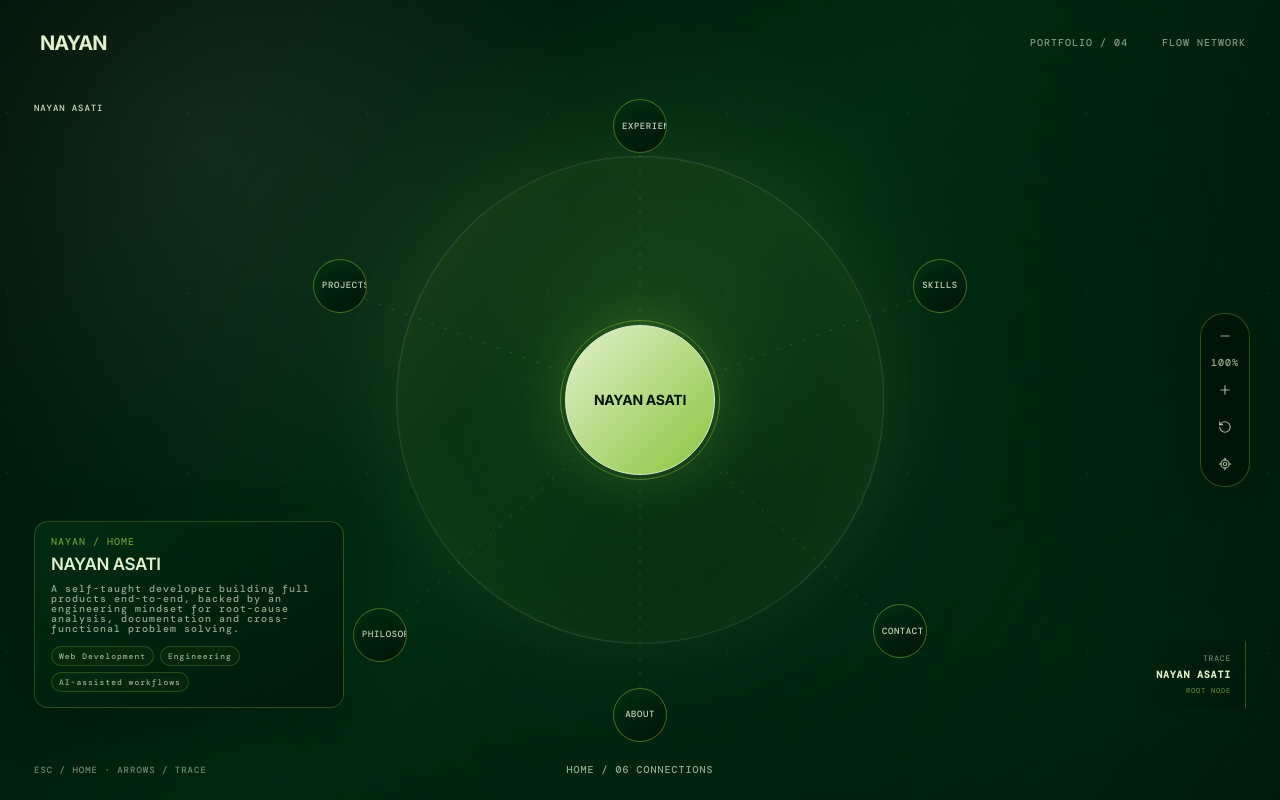
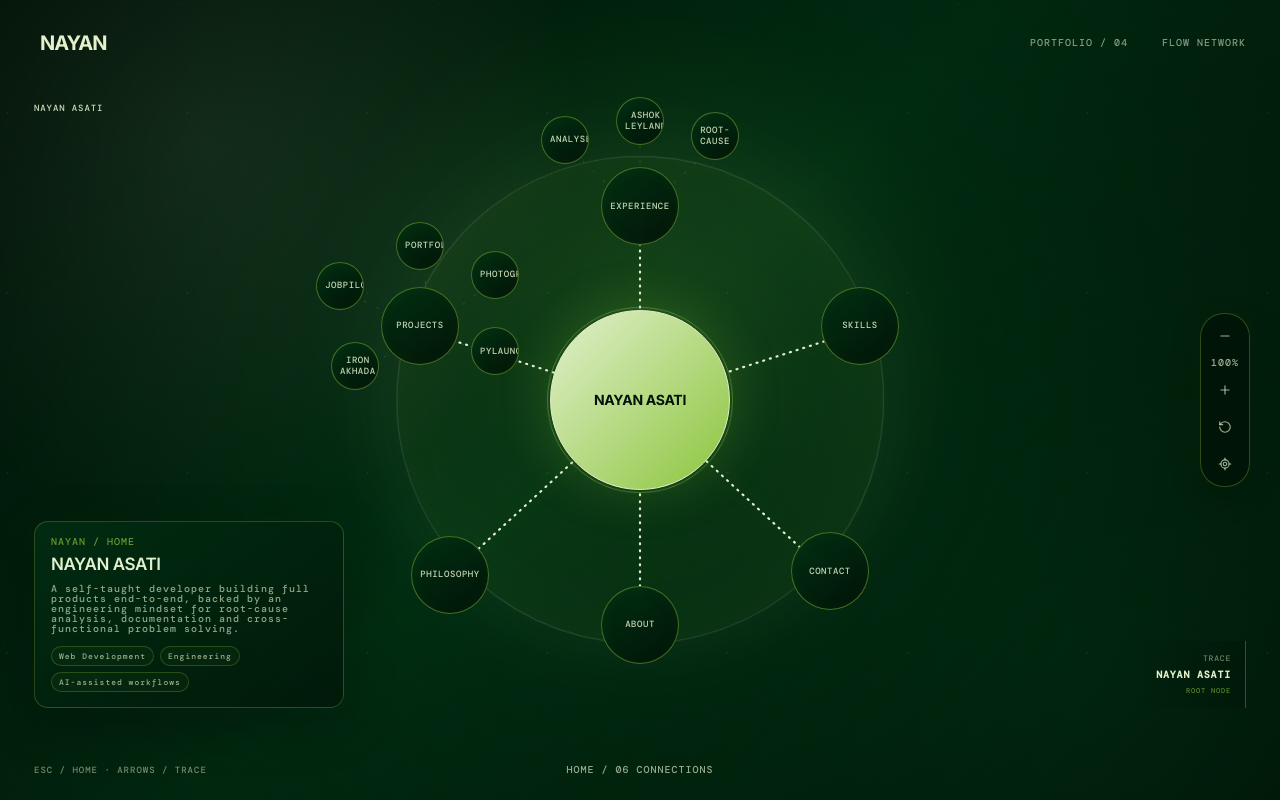
Before and after one commit to Nayan1209/Flow-Portfolio, a Next.js app: page / in a window 1280 px wide. Built offline with nearby package versions, Linux system fonts and the light colour scheme.

Commit message:
feat: refine home flow density and node readability

```diff
--- a/app/page.tsx
+++ b/app/page.tsx
@@ -5,27 +5,50 @@ import { ArrowLeft, ExternalLink, LocateFixed, Minus, Plus, RotateCcw } from 'lu
 
 type Level = 'home' | 'projects' | 'jobpilot' | 'ironakhada' | 'portfolio' | 'photography' | 'pylauncher' | 'experience' | 'skills' | 'philosophy' | 'contact' | 'about';
 type Point = { x: number; y: number };
-type Node = { id: string; label: string; x: number; y: number; size?: number; description?: string; depth?: number };
+type Node = { id: string; label: string; displayLabel?: string; x: number; y: number; size?: number; description?: string; depth?: number; homeRole?: 'primary' | 'satellite' };
 type Graph = { center: Node; nodes: Node[] };
 type Detail = { eyebrow: string; title: string; body: string; tags: string[]; links?: { label: string; href: string }[] };
 
-const n = (id: string, label: string, x: number, y: number, description?: string): Node => ({ id, label, x, y, description });
-const homeGraph: Graph = { center: { id: 'nayan', label: 'NAYAN ASATI', x: 0, y: 0, size: 150 }, nodes: [n('projects','PROJECTS',-300,-110),n('experience','EXPERIENCE',0,-270),n('skills','SKILLS',300,-110),n('philosophy','PHILOSOPHY',-260,235),n('contact','CONTACT',260,235),n('about','ABOUT',0,315)] };
-const graphs: Record<Exclude<Level,'home'>, Graph> = {
-  projects:{center:{id:'projects',label:'PROJECTS',x:0,y:0,size:120},nodes:[n('jobpilot','JOBPILOT AI',-350,-130,'AI-assisted job outreach workflow'),n('ironakhada','IRON AKHADA',-175,-255,'Fitness-focused web project'),n('portfolio','NAYAN ASATI PORTFOLIO',175,-255,'Interactive Flow portfolio experience'),n('photography','GHOUL PHOTOGRAPHY',350,-130,'Cinematic photography archive and automated content workflows'),n('pylauncher','PYLAUNCHER',0,255,'Python-based launcher project')]},
-  jobpilot:{center:{id:'jobpilot',label:'JOBPILOT AI',x:0,y:0,size:132},nodes:[n('problem','PROBLEM',-310,-125,'Reduce repetitive job-search and outreach work.'),n('system','SYSTEM',0,-230,'Import, matching, drafting, approval and outreach.'),n('technology','TECHNOLOGY',310,-125,'Modern web stack with AI-assisted workflows.'),n('nextjs','NEXT.JS',165,115),n('typescript','TYPESCRIPT',310,225),n('ai','AI AGENT',20,245)]},
-  ironakhada:{center:{id:'ironakhada',label:'IRON AKHADA',x:0,y:0,size:126},nodes:[n('fitness','FITNESS',-270,-145,'Fitness-focused product direction.'),n('experience','EXPERIENCE',0,-235,'A focused interface built around the user journey.'),n('build','BUILD',270,-145,'Web implementation and iterative product development.')]},
-  portfolio:{center:{id:'portfolio',label:'NAYAN ASATI PORTFOLIO',x:0,y:0,size:132},nodes:[n('flow','FLOW',-270,-145,'Portfolio navigation designed as a connected system.'),n('interactive','INTERACTIVE',0,-235,'Drag, zoom, hover and click interactions.'),n('phases','PHASES',270,-145,'A phased build process from foundation to deep flows.')]},
-  photography:{center:{id:'photography',label:'GHOUL PHOTOGRAPHY',x:0,y:0,size:128},nodes:[n('archive','ARCHIVE',-260,-150,'A cinematic photography archive.'),n('gallery','GALLERY',0,-240,'Responsive galleries built for visual browsing.'),n('automation','AUTOMATION',260,-150,'Gemini AI and Instagram API workflows.')]},
-  pylauncher:{center:{id:'pylauncher',label:'PYLAUNCHER',x:0,y:0,size:126},nodes:[n('python','PYTHON',-270,-145,'Python-based application development.'),n('launcher','LAUNCHER',0,-235,'A utility-oriented launcher experience.'),n('interface','INTERFACE',270,-145,'Desktop interaction and usability.')]},
-  experience:{center:{id:'experience',label:'EXPERIENCE',x:0,y:0,size:120},nodes:[n('engineering','ENGINEER',-285,-120,'Analyser Instrument Company Pvt. Ltd. · Nov 2025 – Jun 2026'),n('manufacturing','ASHOK LEYLAND',0,-230,'Graduate Apprentice Trainee · Aug 2024 – Jul 2025'),n('proposal','ROOT-CAUSE',285,-120,'Engineering problem solving, process documentation and coordination.')]},
-  skills:{center:{id:'skills',label:'SKILLS',x:0,y:0,size:120},nodes:[n('frontend','WEB',-285,-120,'HTML5, CSS3, JavaScript, React, Node.js, Bootstrap.'),n('python','PYTHON',0,-230,'Python with FastAPI and Kivy.'),n('platforms','PLATFORMS',285,-120,'Git, GitHub, GitHub Actions, Netlify, Render and GitHub Pages.'),n('api','REST APIs',-145,205,'API-driven product development and integrations.'),n('responsive','RESPONSIVE',145,205,'Responsive web design across desktop and mobile.')]},
-  philosophy:{center:{id:'philosophy',label:'PHILOSOPHY',x:0,y:0,size:126},nodes:[n('problem','FIND THE ROOT',-285,-125,'Use engineering-style root-cause analysis before adding complexity.'),n('system','BUILD THE SYSTEM',0,-230,'Think end-to-end: frontend, backend, deployment and workflow.'),n('ai','SHIP WITH LEVERAGE',285,-125,'Use AI-assisted development to move quickly while keeping working software as the goal.')]},
-  contact:{center:{id:'contact',label:'CONTACT',x:0,y:0,size:120},nodes:[n('email','EMAIL',-240,-125,'nayanasati2001@gmail.com'),n('linkedin','LINKEDIN',0,-220,'Professional profile and network.'),n('github','GITHUB',240,-125,'Code, experiments and repositories.')]},
-  about:{center:{id:'about',label:'ABOUT',x:0,y:0,size:120},nodes:[n('engineer','ENGINEER',-285,-120,'Electrical engineering background with manufacturing and technical proposal experience.'),n('developer','DEVELOPER',0,-225,'Self-taught developer building full products end-to-end.'),n('selftaught','SELF-TAUGHT',285,-120,'Hands-on learning across web development, APIs, deployment and AI-assisted workflows.')]}
+const n = (id: string, label: string, x: number, y: number, description?: string, extra?: Partial<Node>): Node => ({ id, label, x, y, description, ...extra });
+
+const homeGraph: Graph = {
+  center: { id: 'nayan', label: 'NAYAN ASATI', x: 0, y: 0, size: 180 },
+  nodes: [
+    n('projects', 'PROJECTS', -220, -70, undefined, { homeRole: 'primary', size: 78 }),
+    n('experience', 'EXPERIENCE', 0, -190, undefined, { homeRole: 'primary', size: 78 }),
+    n('skills', 'SKILLS', 220, -70, undefined, { homeRole: 'primary', size: 78 }),
+    n('philosophy', 'PHILOSOPHY', -190, 175, undefined, { homeRole: 'primary', size: 78 }),
+    n('contact', 'CONTACT', 190, 175, undefined, { homeRole: 'primary', size: 78 }),
+    n('about', 'ABOUT', 0, 225, undefined, { homeRole: 'primary', size: 78 }),
+
+    n('jobpilot', 'JOBPILOT AI', -300, -110, 'AI-assisted job outreach workflow', { displayLabel: 'JOBPILOT', homeRole: 'satellite', size: 48 }),
+    n('ironakhada', 'IRON AKHADA', -285, -30, 'Fitness-focused web project', { displayLabel: 'IRON AKHADA', homeRole: 'satellite', size: 48 }),
+    n('portfolio', 'NAYAN ASATI PORTFOLIO', -220, -150, 'Interactive Flow portfolio experience', { displayLabel: 'PORTFOLIO', homeRole: 'satellite', size: 48 }),
+    n('photography', 'GHOUL PHOTOGRAPHY', -145, -125, 'Cinematic photography archive and automated content workflows', { displayLabel: 'PHOTOGRAPHY', homeRole: 'satellite', size: 48 }),
+    n('pylauncher', 'PYLAUNCHER', -145, -45, 'Python-based launcher project', { displayLabel: 'PYLAUNCHER', homeRole: 'satellite', size: 48 }),
+
+    n('engineering', 'ENGINEER', -75, -260, 'Analyser Instrument Company Pvt. Ltd. · Nov 2025 – Jun 2026', { displayLabel: 'ANALYSER', homeRole: 'satellite', size: 48 }),
+    n('manufacturing', 'ASHOK LEYLAND', 0, -275, 'Graduate Apprentice Trainee · Aug 2024 – Jul 2025', { displayLabel: 'ASHOK LEYLAND', homeRole: 'satellite', size: 48 }),
+    n('proposal', 'ROOT-CAUSE', 75, -260, 'Engineering problem solving, process documentation and coordination.', { displayLabel: 'ROOT-CAUSE', homeRole: 'satellite', size: 48 }),
+  ]
 };
+
+const graphs: Record<Exclude<Level, 'home'>, Graph> = {
+  projects:{center:{id:'projects',label:'PROJECTS',x:0,y:0,size:138},nodes:[n('jobpilot','JOBPILOT AI',-290,-105,'AI-assisted job outreach workflow'),n('ironakhada','IRON AKHADA',-145,-205,'Fitness-focused web project'),n('portfolio','NAYAN ASATI PORTFOLIO',145,-205,'Interactive Flow portfolio experience'),n('photography','GHOUL PHOTOGRAPHY',290,-105,'Cinematic photography archive and automated content workflows'),n('pylauncher','PYLAUNCHER',0,205,'Python-based launcher project')]},
+  jobpilot:{center:{id:'jobpilot',label:'JOBPILOT AI',x:0,y:0,size:148},nodes:[n('problem','PROBLEM',-270,-110,'Reduce repetitive job-search and outreach work.'),n('system','SYSTEM',0,-205,'Import, matching, drafting, approval and outreach.'),n('technology','TECHNOLOGY',270,-110,'Modern web stack with AI-assisted workflows.'),n('nextjs','NEXT.JS',145,105),n('typescript','TYPESCRIPT',270,200),n('ai','AI AGENT',20,220)]},
+  ironakhada:{center:{id:'ironakhada',label:'IRON AKHADA',x:0,y:0,size:142},nodes:[n('fitness','FITNESS',-230,-120,'Fitness-focused product direction.'),n('experience','EXPERIENCE',0,-205,'A focused interface built around the user journey.'),n('build','BUILD',230,-120,'Web implementation and iterative product development.')]},
+  portfolio:{center:{id:'portfolio',label:'NAYAN ASATI PORTFOLIO',x:0,y:0,size:148},nodes:[n('flow','FLOW',-230,-120,'Portfolio navigation designed as a connected system.'),n('interactive','INTERACTIVE',0,-205,'Drag, zoom, hover and click interactions.'),n('phases','PHASES',230,-120,'A phased build process from foundation to deep flows.')]},
+  photography:{center:{id:'photography',label:'GHOUL PHOTOGRAPHY',x:0,y:0,size:144},nodes:[n('archive','ARCHIVE',-220,-125,'A cinematic photography archive.'),n('gallery','GALLERY',0,-215,'Responsive galleries built for visual browsing.'),n('automation','AUTOMATION',220,-125,'Gemini AI and Instagram API workflows.')]},
+  pylauncher:{center:{id:'pylauncher',label:'PYLAUNCHER',x:0,y:0,size:142},nodes:[n('python','PYTHON',-230,-120,'Python-based application development.'),n('launcher','LAUNCHER',0,-205,'A utility-oriented launcher experience.'),n('interface','INTERFACE',230,-120,'Desktop interaction and usability.')]},
+  experience:{center:{id:'experience',label:'EXPERIENCE',x:0,y:0,size:138},nodes:[n('engineering','ENGINEER',-245,-105,'Analyser Instrument Company Pvt. Ltd. · Nov 2025 – Jun 2026'),n('manufacturing','ASHOK LEYLAND',0,-205,'Graduate Apprentice Trainee · Aug 2024 – Jul 2025'),n('proposal','ROOT-CAUSE',245,-105,'Engineering problem solving, process documentation and coordination.')]},
+  skills:{center:{id:'skills',label:'SKILLS',x:0,y:0,size:138},nodes:[n('frontend','WEB',-245,-105,'HTML5, CSS3, JavaScript, React, Node.js, Bootstrap.'),n('python','PYTHON',0,-205,'Python with FastAPI and Kivy.'),n('platforms','PLATFORMS',245,-105,'Git, GitHub, GitHub Actions, Netlify, Render and GitHub Pages.'),n('api','REST APIs',-125,185,'API-driven product development and integrations.'),n('responsive','RESPONSIVE',125,185,'Responsive web design across desktop and mobile.')]},
+  philosophy:{center:{id:'philosophy',label:'PHILOSOPHY',x:0,y:0,size:144},nodes:[n('problem','FIND THE ROOT',-245,-110,'Use engineering-style root-cause analysis before adding complexity.'),n('system','BUILD THE SYSTEM',0,-205,'Think end-to-end: frontend, backend, deployment and workflow.'),n('ai','SHIP WITH LEVERAGE',245,-110,'Use AI-assisted development to move quickly while keeping working software as the goal.')]},
+  contact:{center:{id:'contact',label:'CONTACT',x:0,y:0,size:138},nodes:[n('email','EMAIL',-210,-110,'nayanasati2001@gmail.com'),n('linkedin','LINKEDIN',0,-200,'Professional profile and network.'),n('github','GITHUB',210,-110,'Code, experiments and repositories.')]},
+  about:{center:{id:'about',label:'ABOUT',x:0,y:0,size:138},nodes:[n('engineer','ENGINEER',-245,-105,'Electrical engineering background with manufacturing and technical proposal experience.'),n('developer','DEVELOPER',0,-200,'Self-taught developer building full products end-to-end.'),n('selftaught','SELF-TAUGHT',245,-105,'Hands-on learning across web development, APIs, deployment and AI-assisted workflows.')]}
+};
+
 const parentOf: Partial<Record<Level,Level>> = { projects:'home', jobpilot:'projects', ironakhada:'projects', portfolio:'projects', photography:'projects', pylauncher:'projects', experience:'home', skills:'home', philosophy:'home', contact:'home', about:'home' };
-const childLinks: Record<string,Level|undefined> = { projects:'projects',jobpilot:'jobpilot',ironakhada:'ironakhada',portfolio:'portfolio',photography:'photography',pylauncher:'pylauncher',experience:'experience',skills:'skills',philosophy:'philosophy',contact:'contact',about:'about',nayan:'home' };
+const childLinks: Record<string,Level|undefined> = { projects:'projects',jobpilot:'jobpilot',ironakhada:'ironakhada',portfolio:'portfolio',photography:'photography',pylauncher:'pylauncher',experience:'experience',skills:'skills',philosophy:'philosophy',contact:'contact',about:'about',engineering:'experience',manufacturing:'experience',proposal:'experience',nayan:'home' };
 const externalLinks: Record<string,string|undefined> = { jobpilot:'https://github.com/Nayan1209/jobpilot-ai', photography:'https://ghoul-photography.vercel.app/', email:'mailto:nayanasati2001@gmail.com', linkedin:'https://linkedin.com/in/nayan-1209-asati', github:'https://github.com/Nayan1209' };
 const details: Record<Level,Detail> = {
   home:{eyebrow:'NAYAN / HOME',title:'Engineer → Developer',body:'A self-taught developer building full products end-to-end, backed by an engineering mindset for root-cause analysis, documentation and cross-functional problem solving.',tags:['Web Development','Engineering','AI-assisted workflows']},
@@ -58,7 +81,7 @@ export default function Home(){
   const graph=graphFor(level);
   const ancestry=useMemo<Level[]>(()=>{const chain:Level[]=[];let cursor:Level=level;while(cursor!=='home'){chain.unshift(cursor);cursor=parentOf[cursor]??'home';}return ['home',...chain];},[level]);
   const depth=ancestry.length-1;
-  const ancestorNodes=useMemo(()=>ancestry.map((item,index)=>{const node=nodeFor(item),distance=depth-index;return {...node,x:90-distance*175,y:0,size:distance===0?node.size:Math.max(46,(node.size??110)*Math.pow(.7,distance)),depth:distance};}),[ancestry,depth]);
+  const ancestorNodes=useMemo(()=>ancestry.map((item,index)=>{const node=nodeFor(item),distance=depth-index;return {...node,x:90-distance*150,y:0,size:distance===0?node.size:Math.max(52,(node.size??110)*Math.pow(.72,distance)),depth:distance};}),[ancestry,depth]);
   const nested=level!=='home';
   const focus=nested?ancestorNodes[depth]:graph.center;
   const displayNodes=nested?graph.nodes.map(node=>({...node,x:focus.x+node.x*.5,y:node.y*.5})):graph.nodes;
@@ -78,6 +101,10 @@ export default function Home(){
   useEffect(()=>()=>{if(animation.current)cancelAnimationFrame(animation.current);},[]);
   useEffect(()=>{const onKey=(event:KeyboardEvent)=>{if(event.key==='Escape')resetView('home');if(event.key==='+'||event.key==='=')zoom(1.08);if(event.key==='-')zoom(.925);if(event.key==='0')resetView(level);if(event.key==='ArrowRight'||event.key==='ArrowDown'){event.preventDefault();focusNode(focusIndex+1);}if(event.key==='ArrowLeft'||event.key==='ArrowUp'){event.preventDefault();focusNode(focusIndex-1);}if(event.key==='Enter'){const node=allNodes[focusIndex];if(node)selectNode(node);}};window.addEventListener('keydown',onKey);return()=>window.removeEventListener('keydown',onKey);},[level,focusIndex,allNodes]);
 
+  const primaryHomeNodes=displayNodes.filter(node=>node.homeRole==='primary');
+  const projectHomeNodes=displayNodes.filter(node=>['jobpilot','ironakhada','portfolio','photography','pylauncher'].includes(node.id));
+  const experienceHomeNodes=displayNodes.filter(node=>['engineering','manufacturing','proposal'].includes(node.id));
+
   return <main className="flow" ref={stage} onWheel={onWheel} onPointerDown={onPointerDown} onPointerMove={onPointerMove} onPointerUp={stopDrag} onPointerCancel={stopDrag}>
     <div className="flow-grid"/><div className="flow-vignette"/>
     <header className="flow-header"><button className="flow-wordmark" onClick={()=>resetView('home')} aria-label="Return home">FLOW<span>.</span></button><div className="flow-header-meta"><span>PORTFOLIO / 04</span><span>FLOW NETWORK</span></div></header>
@@ -85,10 +112,13 @@ export default function Home(){
     <section className={`flow-stage ${dragging?'is-dragging':''} ${opening?'is-opening':''}`} aria-label="Nayan Asati interactive portfolio network"><div className="flow-world" style={{transform:`translate3d(${pan.x}px,${pan.y}px,0) scale(${scale})`}}>
       <svg className="flow-lines" viewBox="-520 -410 1040 820" aria-hidden="true">
         {nested&&ancestorNodes.slice(1).map((node,index)=>{const previous=ancestorNodes[index];return <line key={`ancestor-${node.id}`} className={activeId===node.id||activeId===previous.id?'active':''} x1={previous.x} y1={previous.y} x2={node.x} y2={node.y}/>;})}
-        {(nested?displayNodes:graph.nodes).map(node=><line key={node.id} className={activeId===node.id?'active':''} x1={focus.x} y1={focus.y} x2={node.x} y2={node.y}/>)}
+        {!nested&&primaryHomeNodes.map(node=><line key={`home-primary-${node.id}`} className={activeId===node.id||activeId==='nayan'?'active':''} x1={focus.x} y1={focus.y} x2={node.x} y2={node.y}/>)}
+        {!nested&&projectHomeNodes.map(node=>{const parent=primaryHomeNodes.find(item=>item.id==='projects');return parent&&<line key={`home-project-${node.id}`} className={activeId===node.id||activeId==='projects'?'active':''} x1={parent.x} y1={parent.y} x2={node.x} y2={node.y}/>;})}
+        {!nested&&experienceHomeNodes.map(node=>{const parent=primaryHomeNodes.find(item=>item.id==='experience');return parent&&<line key={`home-experience-${node.id}`} className={activeId===node.id||activeId==='experience'?'active':''} x1={parent.x} y1={parent.y} x2={node.x} y2={node.y}/>;})}
+        {nested&&displayNodes.map(node=><line key={node.id} className={activeId===node.id?'active':''} x1={focus.x} y1={focus.y} x2={node.x} y2={node.y}/>)}
         {level==='jobpilot'&&<><line className={activeId==='nextjs'||activeId==='typescript'?'active':''} x1={displayNodes.find(n=>n.id==='technology')?.x??245} y1={displayNodes.find(n=>n.id==='technology')?.y??-63} x2={displayNodes.find(n=>n.id==='nextjs')?.x??173} y2={displayNodes.find(n=>n.id==='nextjs')?.y??58}/><line className={activeId==='ai'?'active':''} x1={displayNodes.find(n=>n.id==='system')?.x??90} y1={displayNodes.find(n=>n.id==='system')?.y??-115} x2={displayNodes.find(n=>n.id==='ai')?.x??100} y2={displayNodes.find(n=>n.id==='ai')?.y??122}/></>}
       </svg>
-      {(nested?[...ancestorNodes,...displayNodes]:[graph.center,...displayNodes]).map((node,index)=><button key={`${node.id}-${index}`} data-node className={`flow-node ${node.id===focus.id?'center focus-center':''} ${node.depth?`ancestor-depth-${node.depth}`:''} ${node.id==='nayan'?'root-persistent':''} ${activeId===node.id?'active':''}`} style={{left:`calc(50% + ${node.x}px)`,top:`calc(50% + ${node.y}px)`,'--node-size':`${node.size??54}px`} as React.CSSProperties} onClick={()=>selectNode(node)} onMouseEnter={()=>{setHovered(node.id);setSelected(node.id);}} onMouseLeave={()=>setHovered(null)} onFocus={()=>setHovered(node.id)} onBlur={()=>setHovered(null)} aria-label={node.id==='nayan'?'Return home':`Explore ${node.label}`}><span className="node-halo"/><span className="node-core">{node.label}</span>{node.description&&<span className="node-description">{node.description}</span>}</button>)}
+      {allNodes.map((node,index)=><button key={`${node.id}-${index}`} data-node className={`flow-node ${node.id===focus.id?'center focus-center':''} ${node.homeRole==='primary'?'home-primary':''} ${node.homeRole==='satellite'?'home-satellite':''} ${node.depth?`ancestor-depth-${node.depth}`:''} ${node.id==='nayan'?'root-persistent':''} ${activeId===node.id?'active':''}`} style={{left:`calc(50% + ${node.x}px)`,top:`calc(50% + ${node.y}px)`,'--node-size':`${node.size??54}px`} as React.CSSProperties} onClick={()=>selectNode(node)} onMouseEnter={()=>{setHovered(node.id);setSelected(node.id);}} onMouseLeave={()=>setHovered(null)} onFocus={()=>setHovered(node.id)} onBlur={()=>setHovered(null)} aria-label={node.id==='nayan'?'Return home':`Explore ${node.label}`}><span className="node-halo"/><span className="node-core">{node.displayLabel??node.label}</span>{node.description&&<span className="node-description">{node.description}</span>}</button>)}
     </div></section>
     <aside className="flow-detail phase4-detail" aria-live="polite"><span>{detail.eyebrow}</span><h1>{activeNode?.label??detail.title}</h1><p>{activeNode?.description??detail.body}</p><div className="detail-tags">{detail.tags.map(tag=><span key={tag}>{tag}</span>)}</div>{detail.links&&<div className="detail-links">{detail.links.map(link=><a key={link.href} href={link.href} target="_blank" rel="noreferrer">{link.label} <ExternalLink size={12}/></a>)}</div>}</aside>
     <aside className="flow-path" aria-label="Path status"><span>TRACE</span><strong>{activeNode?.label??labels[level]}</strong><small>{level==='home'?'ROOT NODE':`DEPTH ${depth} · ANCESTRY VISIBLE`}</small></aside>
```
